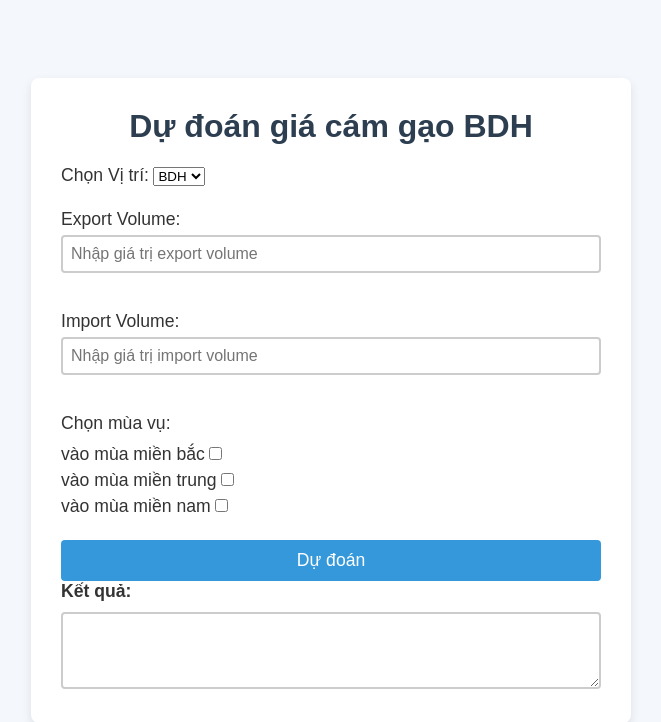
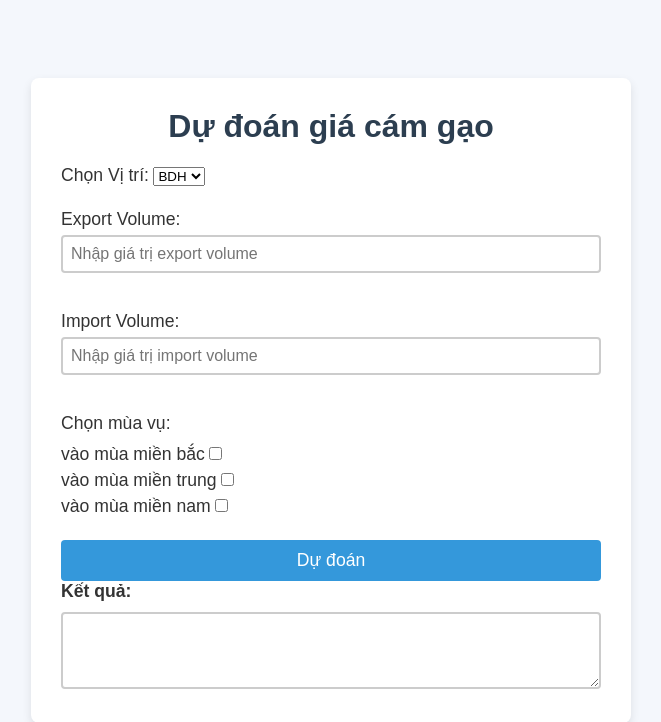
Before and after one commit to hoangbin03/price_prediction, a Flask app: page / in a window 1280 px wide. Shown: the top 722 px of the page, without its empty margins (309-970 px from the left). Run offline with Flask 3, Linux system fonts and the light colour scheme; parts of the project's set-up code (start-up, migrations or seed data) failed here and were passed over.

Commit message:
Update index.html

```diff
--- a/templates/index.html
+++ b/templates/index.html
@@ -119,7 +119,7 @@ p {
 </style>
 <body>
     <div class="form-container">
-        <h1>Dự đoán giá cám gạo BDH</h1>
+        <h1>Dự đoán giá cám gạo</h1>
 
         <!--chọn vùng-->
         <label for="location">Chọn Vị trí:</label>
```
